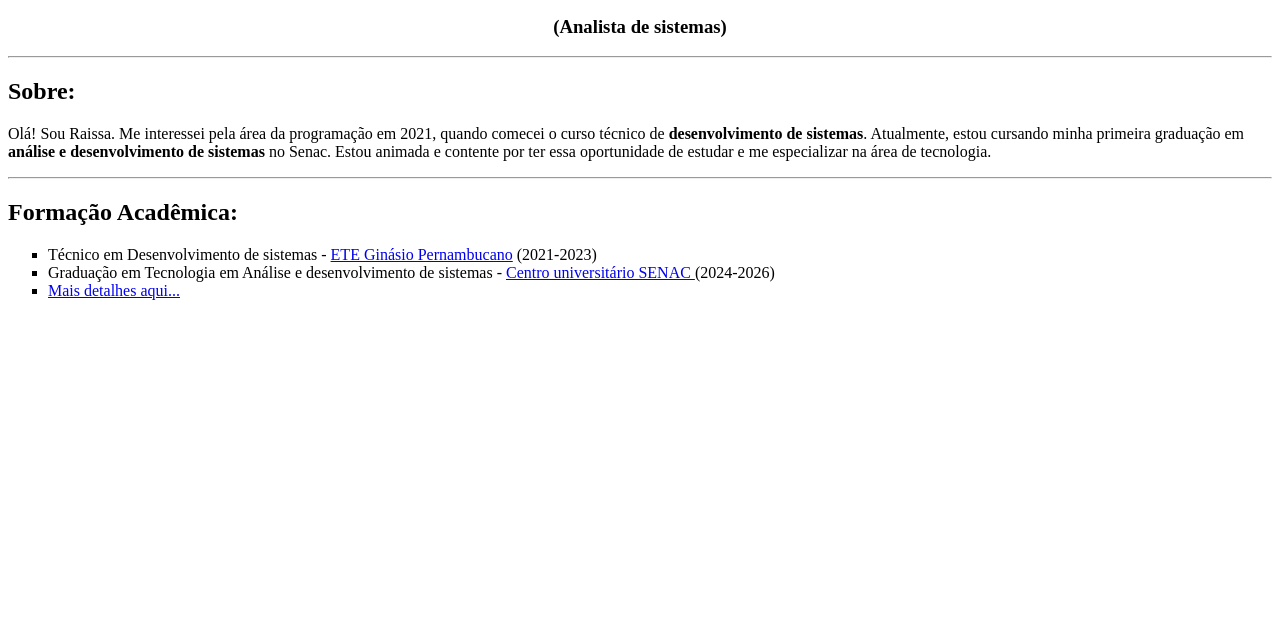
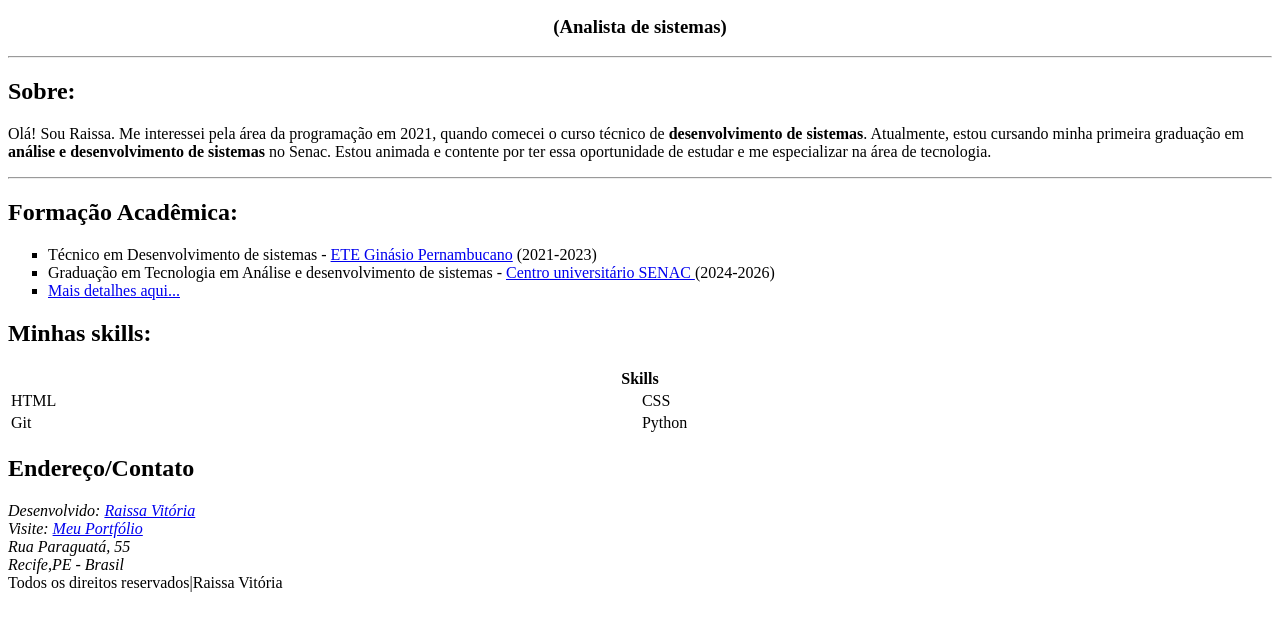
Before and after one commit to raissabispo/Coding-SENAC, a plain HTML site: page Desenvolvimento web/Aula-001/curriculo.html in a window 1280 px wide. Shown: the part 101-728 px from the top of the page. Drawn offline with Linux system fonts and the light colour scheme.

Commit message:
Update curriculo.html

```diff
--- a/Desenvolvimento web/Aula-001/curriculo.html
+++ b/Desenvolvimento web/Aula-001/curriculo.html
@@ -4,12 +4,12 @@
 <head>
   <meta charset="UTF-8">
   <meta name="viewport" content="width=device-width, initial-scale=1.0">
-  <link rel="stylesheet" href="style.css">
+  <link rel="stylesheet" href="/Desenvolvimento web/Aula-001/style.css">
   <title>Raissa Vitória</title>
 </head>
 
 <body>
-  <div style="text-align: center;">
+  <div style="text-align: center;" id="apresentacao">
     <!-- <center><h1>Raissa</h1></center> -->
     <h1>Raissa Vitória Pereira Bispo</h1>
     <img src="./images/image.jpg" height="20%" width="20%" alt="Foto de Raissa" style="border-radius: 50%;">
@@ -35,10 +35,37 @@
       <li>Graduação em Tecnologia em Análise e desenvolvimento de sistemas - <a href="https://faculdadesenacpe.edu.br/"
           target="_blank"> Centro universitário SENAC </a>(2024-2026)
       </li>
-      <li> <a href="#">Mais detalhes aqui...</a></li>
+      <li> <a href="#" target="_blank">Mais detalhes aqui...</a></li>
 
     </ul>
   </div>
+  <div>
+    <h2>Minhas skills:</h2>
+    <table style="width:100%">
+      <tr>
+        <th colspan="2">Skills</th>
+      </tr>
+      <tr>
+        <td>HTML</td>
+        <td>CSS</td>
+      </tr>
+      <tr>
+        <td>Git</td>
+        <td>Python</td>
+      </tr>
+    </table>
+
+  </div>
+
+  <div>
+    <h2>Endereço/Contato</h2>
+    <address>
+      Desenvolvido: <a href="mailton:raissavit59@gmail.com" target="_blank">Raissa Vitória</a> <br>
+      Visite: <a href="https://github.com/raissabispo" target="_blank">Meu Portfólio</a> <br>
+    Rua Paraguatá, 55 <br>Recife,PE - Brasil
+    </address>
+  </div>
 </body>
+<footer><span> Todos os direitos reservados|Raissa Vitória</span></footer>
 
 </html>
```
